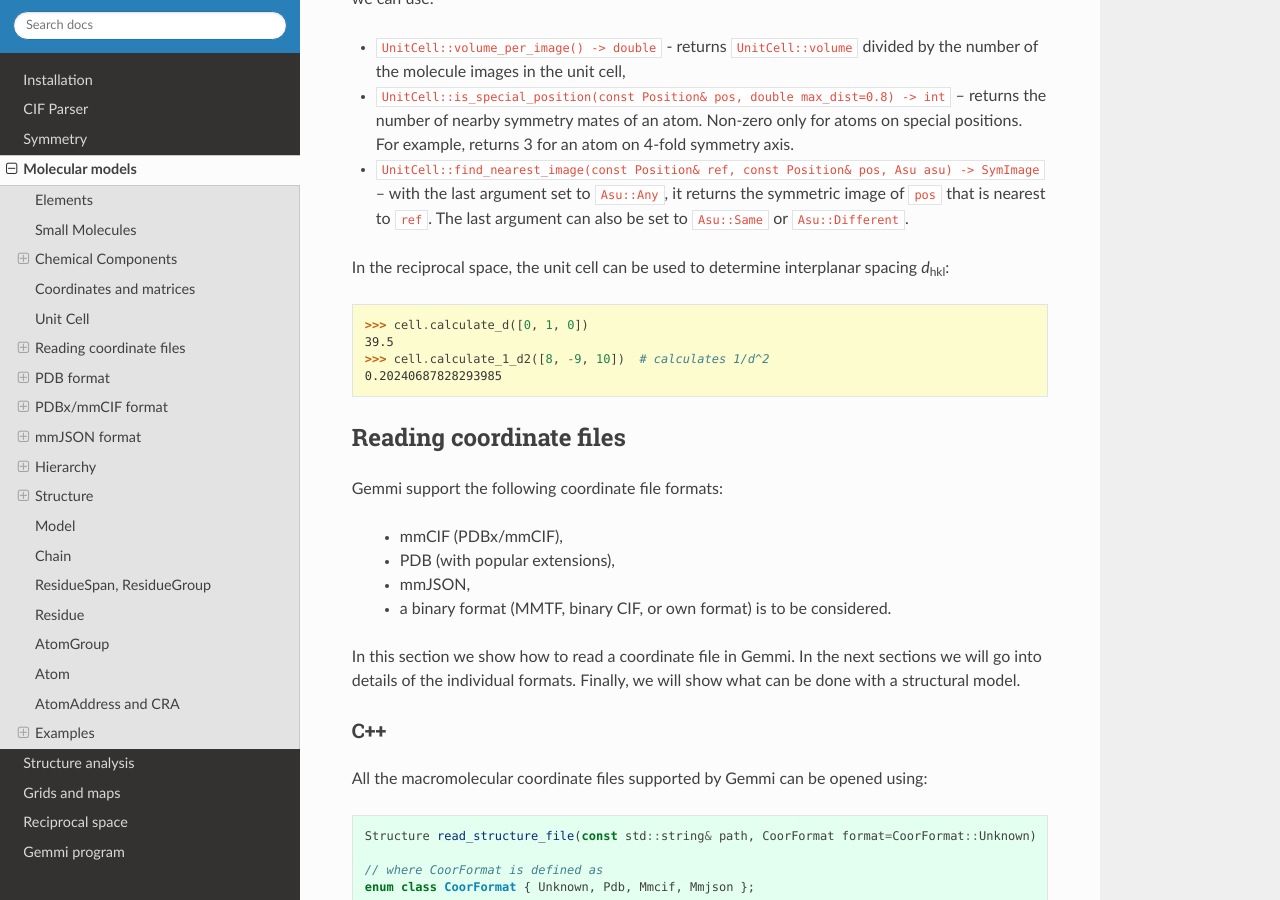
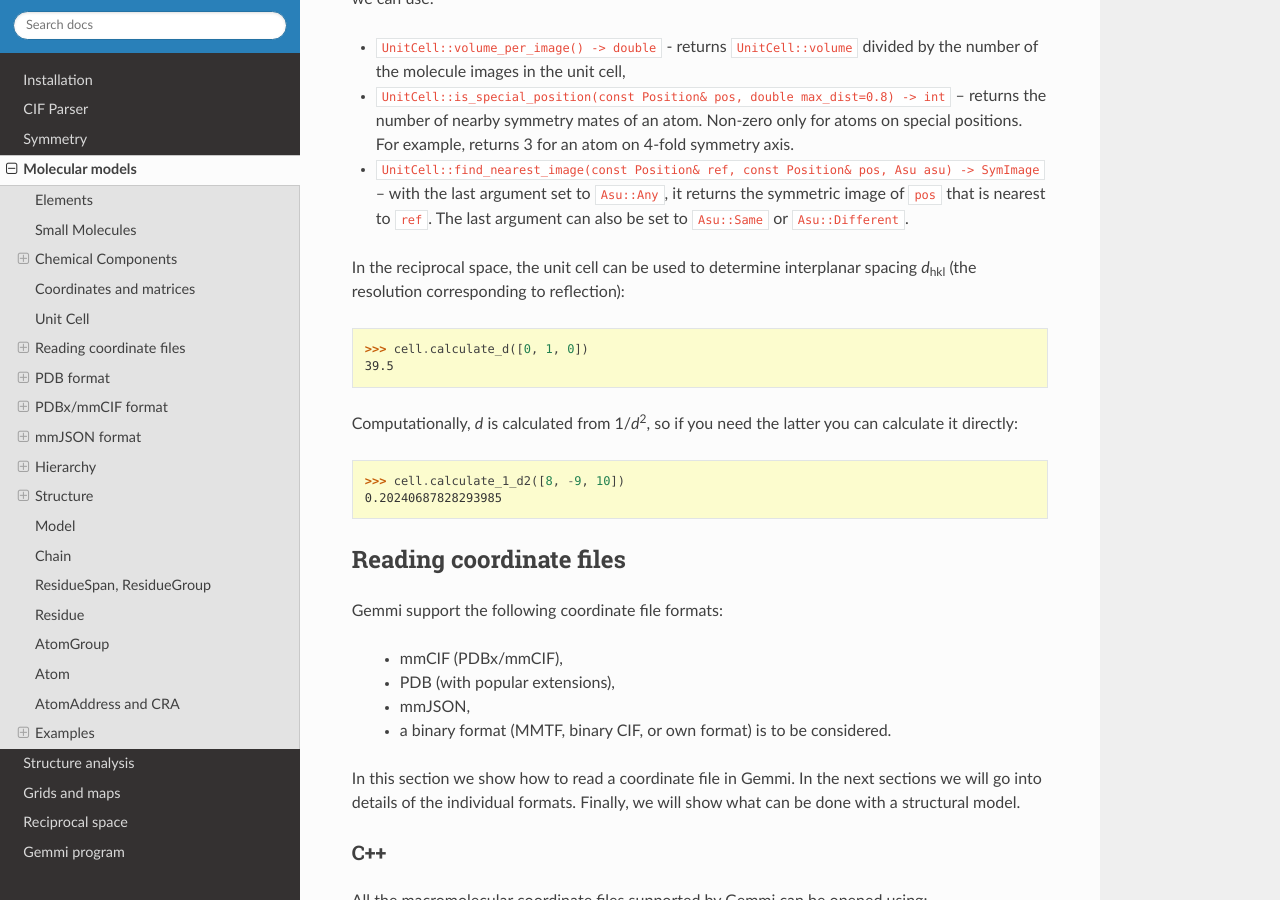
Before and after one commit to project-gemmi/gemmi, a Sphinx documentation site: the page built from docs/mol.rst, in a window 1280 px wide and 900 px high, scrolled down 6370 px. Built offline with Sphinx 7.4.7 and the Read the Docs theme 2.0.0, drawn with Linux system fonts in a browser that asks for light colours.

Commit message:
minor change in docs

```diff
--- a/docs/mol.rst
+++ b/docs/mol.rst
@@ -353,13 +353,19 @@ With this list we can use:
   The last argument can also be set to ``Asu::Same`` or ``Asu::Different``.
 
 In the reciprocal space, the unit cell can be used to determine interplanar
-spacing *d*:sub:`hkl`:
+spacing *d*:sub:`hkl` (the resolution corresponding to reflection):
 
 .. doctest::
 
     >>> cell.calculate_d([0, 1, 0])
     39.5
-    >>> cell.calculate_1_d2([8, -9, 10])  # calculates 1/d^2
+
+Computationally, *d* is calculated from 1/*d*:sup:`2`, so if you
+need the latter you can calculate it directly:
+
+.. doctest::
+
+    >>> cell.calculate_1_d2([8, -9, 10])
     0.20240687828293985
 
 
```
